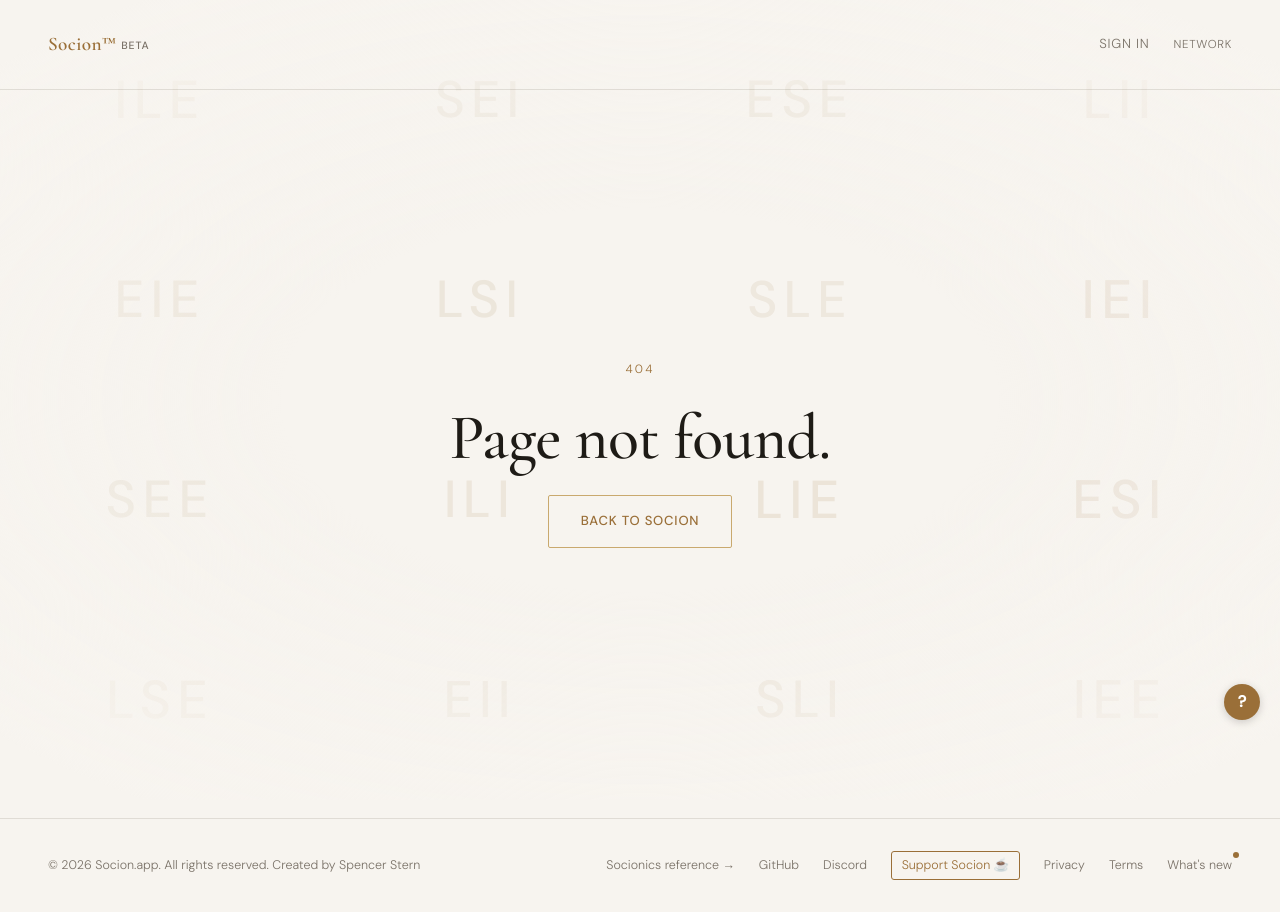
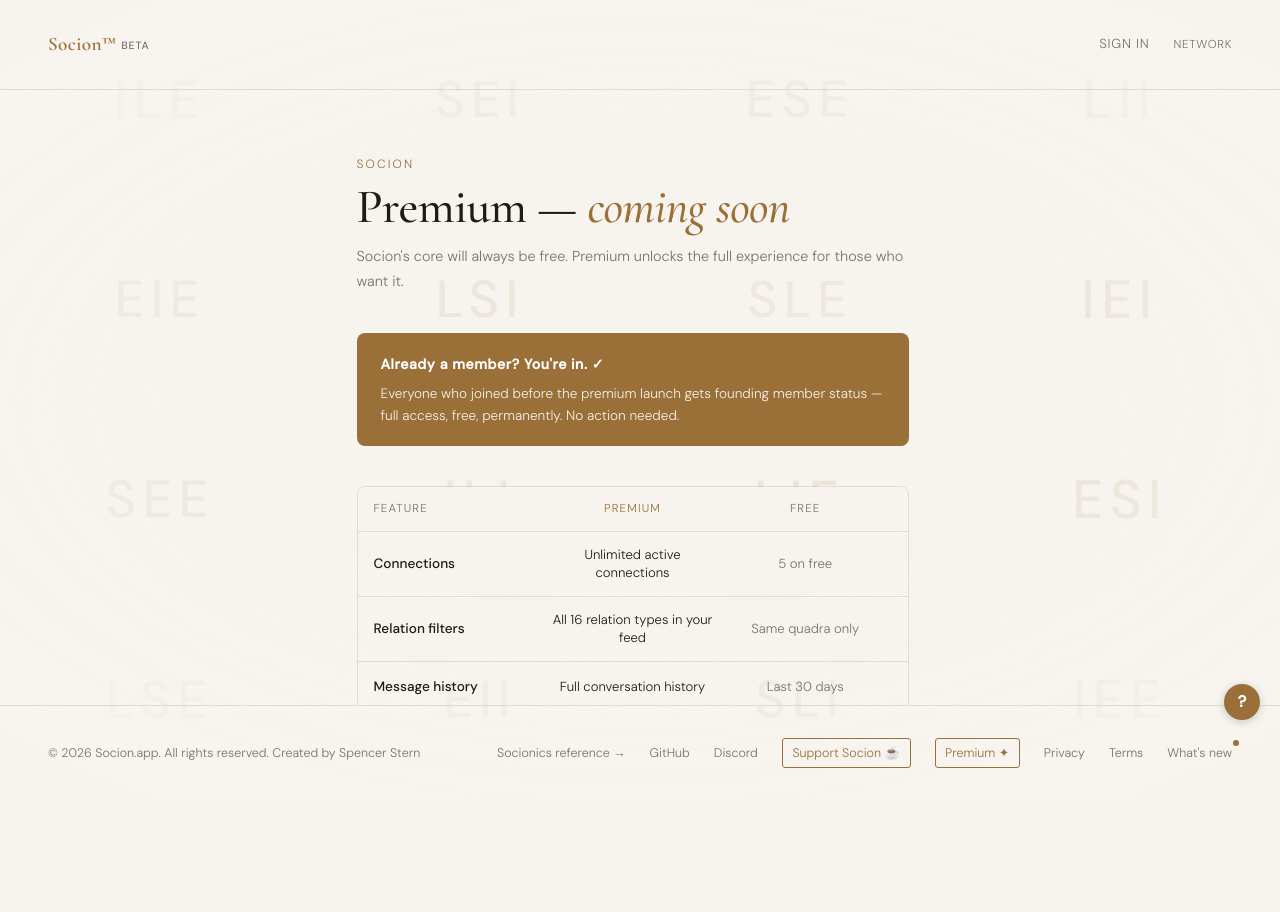
Before and after one commit to sstern42/socionics-match, a React (Vite) app: page /premium in a window 1280 px wide. After the commit the page ends 800 px from the top, so only its background shows below. Built offline with nearby package versions, Linux system fonts and the light colour scheme; no server answers.

Commit message:
Add files via upload

```diff
--- a/src/App.jsx
+++ b/src/App.jsx
@@ -17,6 +17,7 @@ import Network from './pages/Network'
 import Feed from './pages/Feed'
 import Messages from './pages/Messages'
 import Typing from './pages/Typing'
+import Premium from './pages/Premium'
 import NotFound from './pages/NotFound'
 import './App.css'
 
@@ -42,6 +43,7 @@ export default function App() {
         <Route path="/feed" element={<Feed />} />
         <Route path="/messages" element={<Messages />} />
         <Route path="/typing" element={<Typing />} />
+        <Route path="/premium" element={<Premium />} />
         <Route path="*" element={<NotFound />} />
       </Routes>
     </BrowserRouter>
--- a/src/components/Layout.jsx
+++ b/src/components/Layout.jsx
@@ -154,6 +154,7 @@ export default function Layout({ children, hideFooter = false, noScroll = false
             <a href="https://github.com/sstern42/socionics-match" target="_blank" rel="noopener noreferrer" style={{ fontSize: '0.78rem', color: 'var(--muted)', textDecoration: 'none' }}>GitHub</a>
             <a href="https://discord.gg/328KxsDKdr" target="_blank" rel="noopener noreferrer" style={{ fontSize: '0.78rem', color: 'var(--muted)', textDecoration: 'none' }}>Discord</a>
             <Link to="/support" style={{ fontSize: '0.78rem', color: 'var(--accent)', textDecoration: 'none', border: '1px solid var(--accent)', borderRadius: 3, padding: '0.2rem 0.6rem' }}>Support Socion ☕</Link>
+            <Link to="/premium" style={{ fontSize: '0.78rem', color: 'var(--accent)', textDecoration: 'none', border: '1px solid var(--accent)', borderRadius: 3, padding: '0.2rem 0.6rem' }}>Premium ✦</Link>
             <Link to="/privacy" style={{ fontSize: '0.78rem', color: 'var(--muted)', textDecoration: 'none' }}>Privacy</Link>
             <Link to="/terms" style={{ fontSize: '0.78rem', color: 'var(--muted)', textDecoration: 'none' }}>Terms</Link>
             <Link to="/changelog" style={{ fontSize: '0.78rem', color: 'var(--muted)', textDecoration: 'none', position: 'relative' }}
--- a/src/pages/Help.jsx
+++ b/src/pages/Help.jsx
@@ -34,7 +34,7 @@ const FAQS = [
       },
       {
         q: 'How much does it cost?',
-        a: 'Free.',
+        a: '$20 per session. On completion, a verified badge is added to your Socion profile permanently.',
       },
       {
         q: 'How long does a session take?',
@@ -135,7 +135,7 @@ const FAQS = [
     items: [
       {
         q: 'Is Socion free?',
-        a: "Yes, completely free. If you'd like to support the running costs, there's a Ko-fi link in the app — but it's entirely optional.",
+        a: "The core experience is free. A premium tier is coming soon for those who want the full experience — unlimited connections, all relation type filters, and more. If you'd like to support the running costs in the meantime, there's a Ko-fi link in the app.",
       },
       {
         q: 'Why does it say Beta?',
--- /dev/null
+++ b/src/pages/Premium.jsx
@@ -0,0 +1,91 @@
+import Layout from '../components/Layout'
+import { Link } from 'react-router-dom'
+
+const FEATURES = [
+  ['Connections', 'Unlimited active connections', '5 on free'],
+  ['Relation filters', 'All 16 relation types in your feed', 'Same quadra only'],
+  ['Message history', 'Full conversation history', 'Last 30 days'],
+  ['Read receipts', 'See when messages are read', '—'],
+  ['Profile views', 'See who viewed your profile', '—'],
+  ['Founding member', 'Permanent free access — joined early', 'Current members only'],
+]
+
+export default function Premium() {
+  return (
+    <Layout noScroll hideFooter>
+      <section style={{ maxWidth: 600, margin: '0 auto', padding: '4rem 1.5rem 6rem' }}>
+        <p className="eyebrow">Socion</p>
+        <h1 style={{ fontFamily: 'var(--serif)', fontSize: 'clamp(2rem,5vw,3rem)', marginTop: '0.5rem', marginBottom: '0.75rem' }}>
+          Premium — <em>coming soon</em>
+        </h1>
+        <p style={{ fontSize: '0.9rem', color: 'var(--muted)', lineHeight: 1.7, marginBottom: '2.5rem' }}>
+          Socion's core will always be free. Premium unlocks the full experience for those who want it.
+        </p>
+
+        {/* Founding member callout */}
+        <div style={{
+          background: 'var(--accent)',
+          borderRadius: 8,
+          padding: '1.25rem 1.5rem',
+          marginBottom: '2.5rem',
+          color: '#fff',
+        }}>
+          <p style={{ fontWeight: 600, fontSize: '0.88rem', letterSpacing: '0.04em', marginBottom: '0.35rem' }}>
+            Already a member? You're in. ✓
+          </p>
+          <p style={{ fontSize: '0.85rem', lineHeight: 1.6, opacity: 0.9 }}>
+            Everyone who joined before the premium launch gets founding member status — full access, free, permanently. No action needed.
+          </p>
+        </div>
+
+        {/* Feature comparison */}
+        <div style={{ border: '1px solid var(--border)', borderRadius: 8, overflow: 'hidden', marginBottom: '2.5rem' }}>
+          <div style={{
+            display: 'grid', gridTemplateColumns: '1fr 1fr 1fr',
+            background: 'var(--bg)',
+            borderBottom: '1px solid var(--border)',
+            padding: '0.75rem 1rem',
+          }}>
+            <span style={{ fontSize: '0.72rem', letterSpacing: '0.1em', textTransform: 'uppercase', color: 'var(--muted)' }}>Feature</span>
+            <span style={{ fontSize: '0.72rem', letterSpacing: '0.1em', textTransform: 'uppercase', color: 'var(--accent)', textAlign: 'center' }}>Premium</span>
+            <span style={{ fontSize: '0.72rem', letterSpacing: '0.1em', textTransform: 'uppercase', color: 'var(--muted)', textAlign: 'center' }}>Free</span>
+          </div>
+          {FEATURES.map(([label, premium, free], i) => (
+            <div key={label} style={{
+              display: 'grid', gridTemplateColumns: '1fr 1fr 1fr',
+              padding: '0.85rem 1rem',
+              borderBottom: i < FEATURES.length - 1 ? '1px solid var(--border)' : 'none',
+              alignItems: 'center',
+            }}>
+              <span style={{ fontSize: '0.85rem', color: 'var(--text)', fontWeight: 500 }}>{label}</span>
+              <span style={{ fontSize: '0.82rem', color: 'var(--text)', textAlign: 'center', lineHeight: 1.4 }}>{premium}</span>
+              <span style={{ fontSize: '0.82rem', color: 'var(--muted)', textAlign: 'center', lineHeight: 1.4 }}>{free}</span>
+            </div>
+          ))}
+        </div>
+
+        {/* Price teaser */}
+        <div style={{
+          border: '1px solid var(--border)', borderRadius: 8,
+          padding: '1.5rem', textAlign: 'center', marginBottom: '2.5rem',
+        }}>
+          <p style={{ fontFamily: 'var(--serif)', fontSize: '1.1rem', marginBottom: '0.4rem' }}>
+            <em>One low annual price — details coming soon.</em>
+          </p>
+          <p style={{ fontSize: '0.82rem', color: 'var(--muted)' }}>
+            We'll let you know when it's live.
+          </p>
+        </div>
+
+        <div style={{ borderTop: '1px solid var(--border)', paddingTop: '2rem' }}>
+          <p style={{ fontSize: '0.85rem', color: 'var(--muted)', lineHeight: 1.7 }}>
+            Questions?{' '}
+            <a href="https://discord.gg/328KxsDKdr" target="_blank" rel="noopener noreferrer" style={{ color: 'var(--accent)', textDecoration: 'none' }}>Ask in the Discord</a>
+            {' · '}
+            <Link to="/help" style={{ color: 'var(--accent)', textDecoration: 'none' }}>Help & FAQ</Link>
+          </p>
+        </div>
+      </section>
+    </Layout>
+  )
+}
--- a/src/pages/Support.jsx
+++ b/src/pages/Support.jsx
@@ -6,11 +6,11 @@ export default function Support() {
       <section style={{ maxWidth: 640, margin: '0 auto', padding: '4rem 1.5rem' }}>
         <p className="eyebrow">Socion</p>
         <h1 style={{ fontFamily: 'var(--serif)', fontSize: 'clamp(2rem,5vw,3rem)', marginTop: '0.5rem', marginBottom: '1.5rem' }}>
-          Keep it <em>free</em>
+          Keep it <em>independent</em>
         </h1>
 
         <p style={{ fontSize: '1rem', color: 'var(--text)', lineHeight: 1.8, marginBottom: '1.25rem' }}>
-          Socion is free and will stay that way. No algorithm, no premium tier, no matches locked behind a paywall. The theory either works or it doesn't — charging for access would compromise the experiment.
+          Socion's core is free and always will be. No algorithm, no matches locked away, no paywall between you and the theory. A premium tier is coming soon for those who want the full experience — but the experiment runs regardless.
         </p>
 
         <p style={{ fontSize: '1rem', color: 'var(--text)', lineHeight: 1.8, marginBottom: '2.5rem' }}>
@@ -75,7 +75,7 @@ export default function Support() {
           <div>
             <h2 style={{ fontFamily: 'var(--serif)', fontSize: '1.15rem', marginBottom: '0.5rem' }}>What Socion will never do</h2>
             <p style={{ fontSize: '0.9rem', color: 'var(--muted)', lineHeight: 1.8 }}>
-              No ads. No selling your data. No locking matches behind a subscription. No proprietary algorithm deciding who you see. The intertype relations matrix is published and auditable. That's the commitment.
+              No ads. No selling your data. No proprietary algorithm deciding who you see. The intertype relations matrix is published and auditable. That's the commitment.
             </p>
           </div>
 
--- a/src/pages/Typing.jsx
+++ b/src/pages/Typing.jsx
@@ -167,7 +167,7 @@ export default function Typing() {
             {[
               ['Format',   cfg.format],
               ['Duration', '1–2 hours'],
-              ['Price',    'Free'],
+              ['Price',    '$20'],
               ['Outcome',  'Verified badge on your profile'],
             ].map(([k, v]) => (
               <div key={k} style={{ display: 'flex', gap: '1rem', fontSize: '0.86rem' }}>
```
